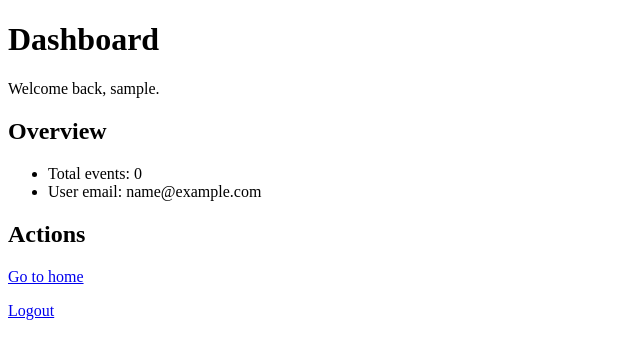
After one commit to nirvanajoshi/Project-II, a Django app: page /dashboard/ in a window 1280 px wide. The commit adds this page. Shown: the top 359 px of the page, without its empty margins (0-640 px from the left). Run offline with Django 5.2, Linux system fonts and the light colour scheme; the visitor is signed in with stand-in values (Sample User, id 1); data that the repository does not hold is empty.

Commit message:
dashboard

```diff
--- a/eventmanagement/urls.py
+++ b/eventmanagement/urls.py
@@ -22,15 +22,7 @@ from events import views
 urlpatterns = [
     path('admin/', admin.site.urls),
     path('accounts/', include('django.contrib.auth.urls')),
+    path('register/', views.register, name='register'),
+    path('dashboard/', views.dashboard, name='dashboard'),
     path('', views.home, name='home'),
 ]
-from django.contrib import admin
-from django.urls import path, include
-from events import views
-
-urlpatterns = [
-    path('admin/', admin.site.urls),
-    path('accounts/', include('django.contrib.auth.urls')),
-    path('register/', views.register, name='register'),
-    path('', views.home, name='home'),
-]
--- /dev/null
+++ b/events/templates/dashboard.html
@@ -0,0 +1,24 @@
+<!DOCTYPE html>
+<html>
+<head>
+    <title>Dashboard</title>
+</head>
+<body>
+    <h1>Dashboard</h1>
+    <p>Welcome back, {{ user.username }}.</p>
+
+    <section>
+        <h2>Overview</h2>
+        <ul>
+            <li>Total events: {{ events_count }}</li>
+            <li>User email: {{ user.email|default:'Not provided' }}</li>
+        </ul>
+    </section>
+
+    <section>
+        <h2>Actions</h2>
+        <p><a href="{% url 'home' %}">Go to home</a></p>
+        <p><a href="{% url 'logout' %}">Logout</a></p>
+    </section>
+</body>
+</html>
--- a/events/templates/home.html
+++ b/events/templates/home.html
@@ -7,6 +7,7 @@
     <h1>Event Management System</h1>
     {% if user.is_authenticated %}
         <p>Hello, {{ user.username }}! You are logged in.</p>
+        <p><a href="{% url 'dashboard' %}">Go to dashboard</a></p>
         <form method="post" action="{% url 'logout' %}">
             {% csrf_token %}
             <button type="submit">Logout</button>
--- a/events/views.py
+++ b/events/views.py
@@ -1,16 +1,21 @@
-
-
-# Create your views here.
-from django.shortcuts import render
-
-def home(request):
-    return render(request, 'home.html')
 from django.shortcuts import render, redirect
+from django.contrib.auth.decorators import login_required
 from django.contrib.auth.forms import UserCreationForm
 from django.contrib.auth import login
 
+from .models import Event
+
+# Create your views here.
 def home(request):
     return render(request, 'home.html')
+
+@login_required
+def dashboard(request):
+    context = {
+        'events_count': Event.objects.count(),
+    }
+    return render(request, 'dashboard.html', context)
+
 
 def register(request):
     if request.method == 'POST':
```
